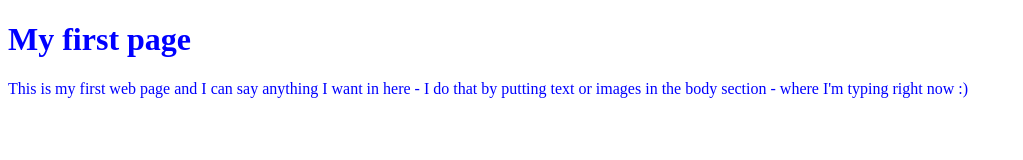
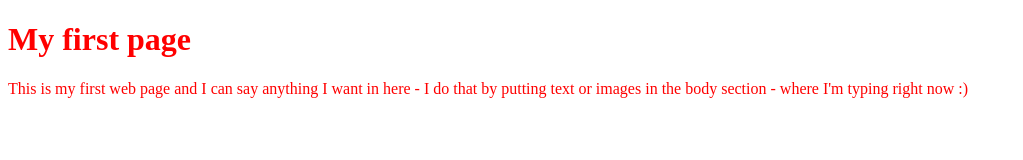
Before and after one commit to rAcHeL0330/rAcHeL0330.github.io, a plain HTML site: page index.html in a window 1280 px wide. Shown: the whole page, without its empty margins (0-1023 px from the left). Drawn offline with Linux system fonts and the light colour scheme.

Commit message:
Update index.html

```diff
--- a/index.html
+++ b/index.html
@@ -15,7 +15,7 @@
 </script>
 </head>
 
-<body bgcolor="white" text="blue">
+<body bgcolor="white" text="red">
 
 <h1> My first page </h1>
 
```
